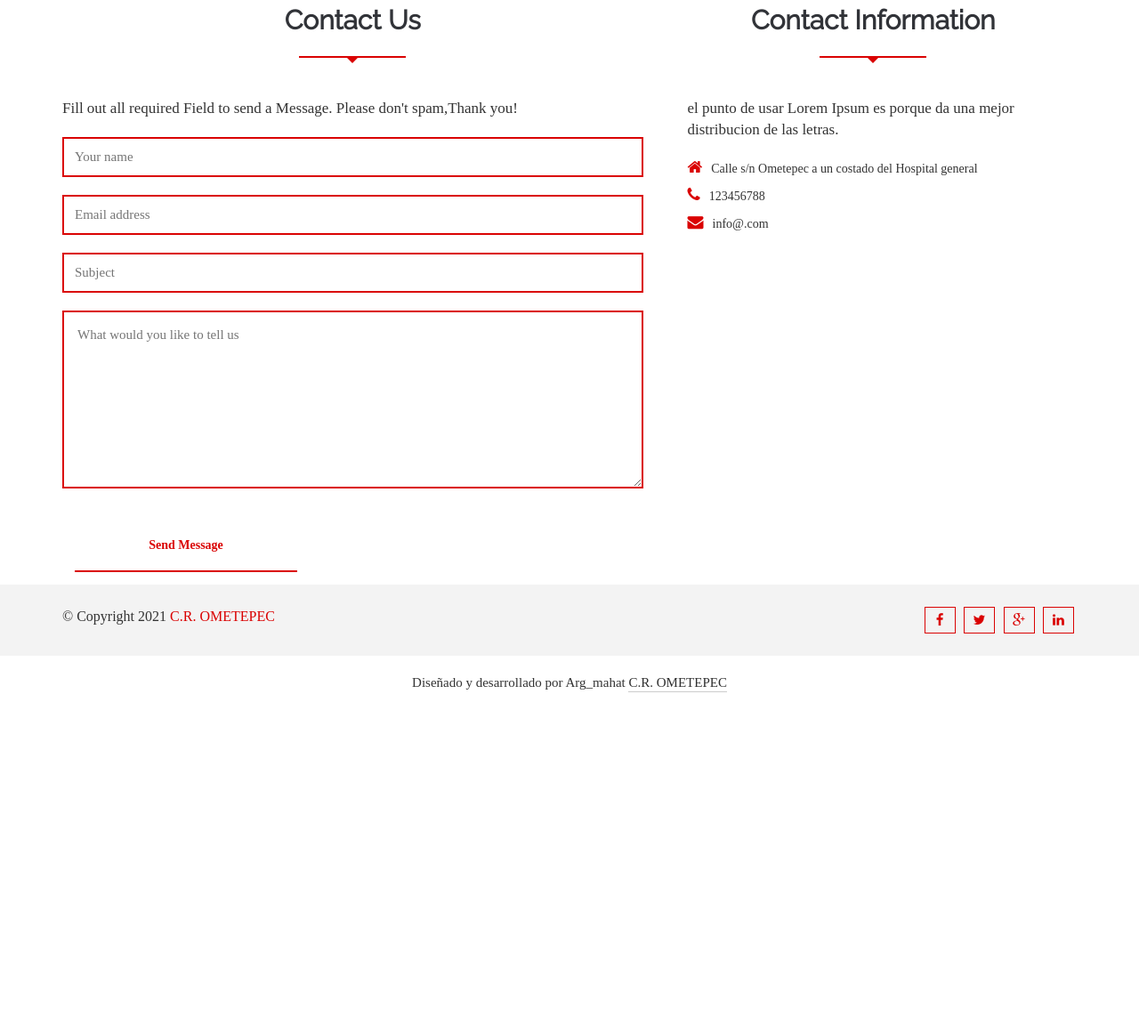
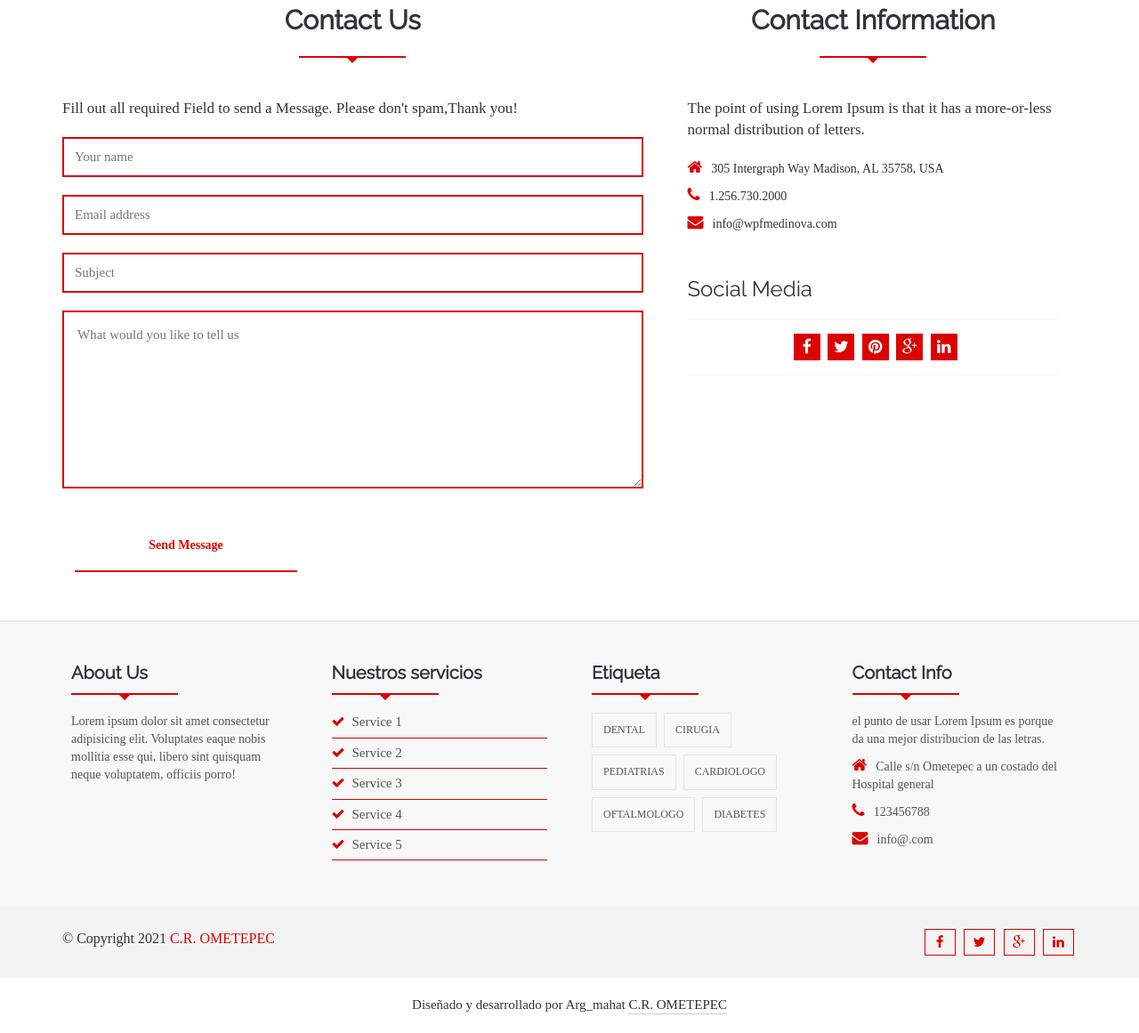
Before and after one commit to argenismahath/Centro_Radiologico_Ometepec, a plain HTML site: page contact.html in a window 1280 px wide. Shown: the part 707-1868 px from the top of the page at 89% size. Before the commit the page ends 1546 px from the top, so only its background shows below. Drawn offline with Linux system fonts and the light colour scheme; a web font is replaced by a local one.

Commit message:
mofificationcon3

```diff
--- a/contact.html
+++ b/contact.html
@@ -171,6 +171,81 @@
                 <h2>Contact Information</h2>
                 <div class="line"></div>
               </div>
+               <p>The point of using Lorem Ipsum is that it has a more-or-less normal distribution of letters.</p>
+              <address class="contact-info">
+                <p><span class="fa fa-home"></span>305 Intergraph Way
+                Madison, AL 35758, USA</p>
+                <p><span class="fa fa-phone"></span>1.256.730.2000</p>
+                <p><span class="fa fa-envelope"></span>info@wpfmedinova.com</p>
+              </address>
+              <h3>Social Media</h3>
+              <div class="social-share">
+               <ul>
+                 <li><a href="#"><span class="fa fa-facebook"></span></a></li>
+                 <li><a href="#"><span class="fa fa-twitter"></span></a></li>
+                 <li><a href="#"><span class="fa fa-pinterest"></span></a></li>
+                 <li><a href="#"><span class="fa fa-google-plus"></span></a></li>
+                 <li><a href="#"><span class="fa fa-linkedin"></span></a></li>
+               </ul>
+             </div>
+            </div>
+          </div>
+        </div>
+      </div>
+    </section>
+
+    <!--=========== Start Footer SECTION ================-->
+    <footer id="footer">
+      <!-- Start Footer Top -->
+      <div class="footer-top">
+        <div class="container">
+          <div class="row">
+            <div class="col-lg-3 col-md-3 col-sm-3">
+              <div class="single-footer-widget">
+                <div class="section-heading">
+                <h2>About Us</h2>
+                <div class="line"></div>
+              </div>
+              <p>Lorem ipsum dolor sit amet consectetur adipisicing elit. Voluptates eaque nobis mollitia esse qui, libero sint quisquam neque voluptatem, officiis porro!</p>
+              </div>
+            </div>
+            <div class="col-lg-3 col-md-3 col-sm-3">
+              <div class="single-footer-widget">
+                <div class="section-heading">
+                <h2>Nuestros servicios</h2>
+                <div class="line"></div>
+              </div>
+              <ul class="footer-service">
+                <li><a href="#"><span class="fa fa-check"></span>Service 1</a></li>
+                <li><a href="#"><span class="fa fa-check"></span>Service 2</a></li>
+                <li><a href="#"><span class="fa fa-check"></span>Service 3</a></li>
+                <li><a href="#"><span class="fa fa-check"></span>Service 4</a></li>
+                <li><a href="#"><span class="fa fa-check"></span>Service 5</a></li>
+              </ul>
+              </div>
+            </div>
+            <div class="col-lg-3 col-md-3 col-sm-3">
+              <div class="single-footer-widget">
+                <div class="section-heading">
+                <h2>Etiqueta</h2>
+                <div class="line"></div>
+              </div>
+                <ul class="tag-nav">
+                  <li><a href="#">Dental</a></li>
+                  <li><a href="#">Cirugia</a></li>
+                  <li><a href="#">Pediatrias</a></li>
+                  <li><a href="#">Cardiologo</a></li>
+                  <li><a href="#">Oftalmologo</a></li>
+                  <li><a href="#">Diabetes</a></li>
+                </ul>
+              </div>
+            </div>
+            <div class="col-lg-3 col-md-3 col-sm-3">
+              <div class="single-footer-widget">
+                <div class="section-heading">
+                <h2>Contact Info</h2>
+                <div class="line"></div>
+              </div>
               <p>el punto de usar Lorem Ipsum es porque da una mejor distribucion de las letras.</p>
               <address class="contact-info">
                 <p><span class="fa fa-home"></span>Calle s/n Ometepec a un costado del Hospital general</p>
@@ -207,8 +282,7 @@
         <div class="container">
           <div class="row">
             <div class="col-md-12">
-            <p>Diseñado y desarrollado por Arg_mahat <a rel="nofollow" href="http://www.wpfreeware.com/">C.R.
-                OMETEPEC</a></p>
+              <p>Diseñado y desarrollado por Arg_mahat <a rel="nofollow" href="http://www.wpfreeware.com/">C.R. OMETEPEC</a></p>
             </div>
           </div>
         </div>
```
Lines whose indentation alone changed are shown as unchanged.
